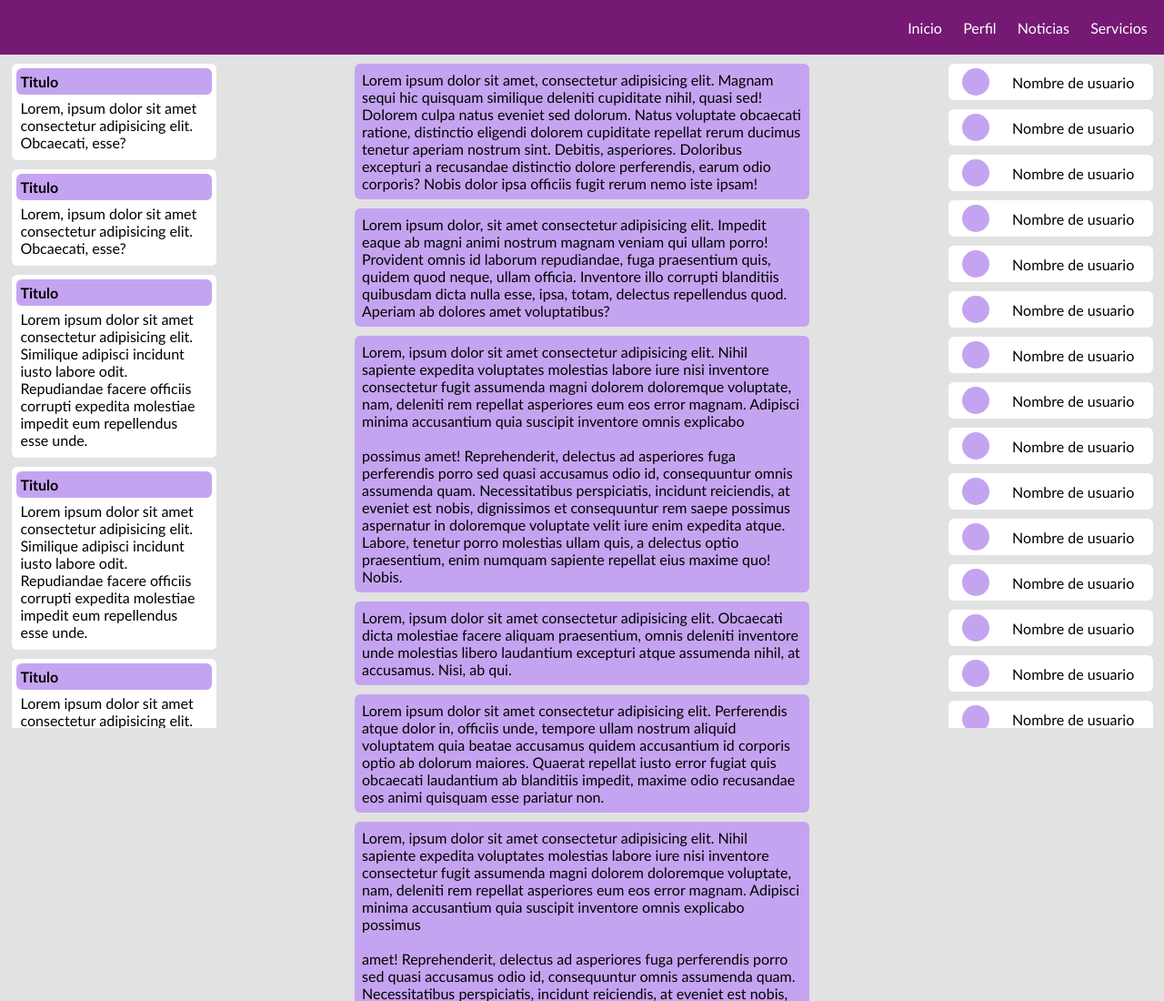
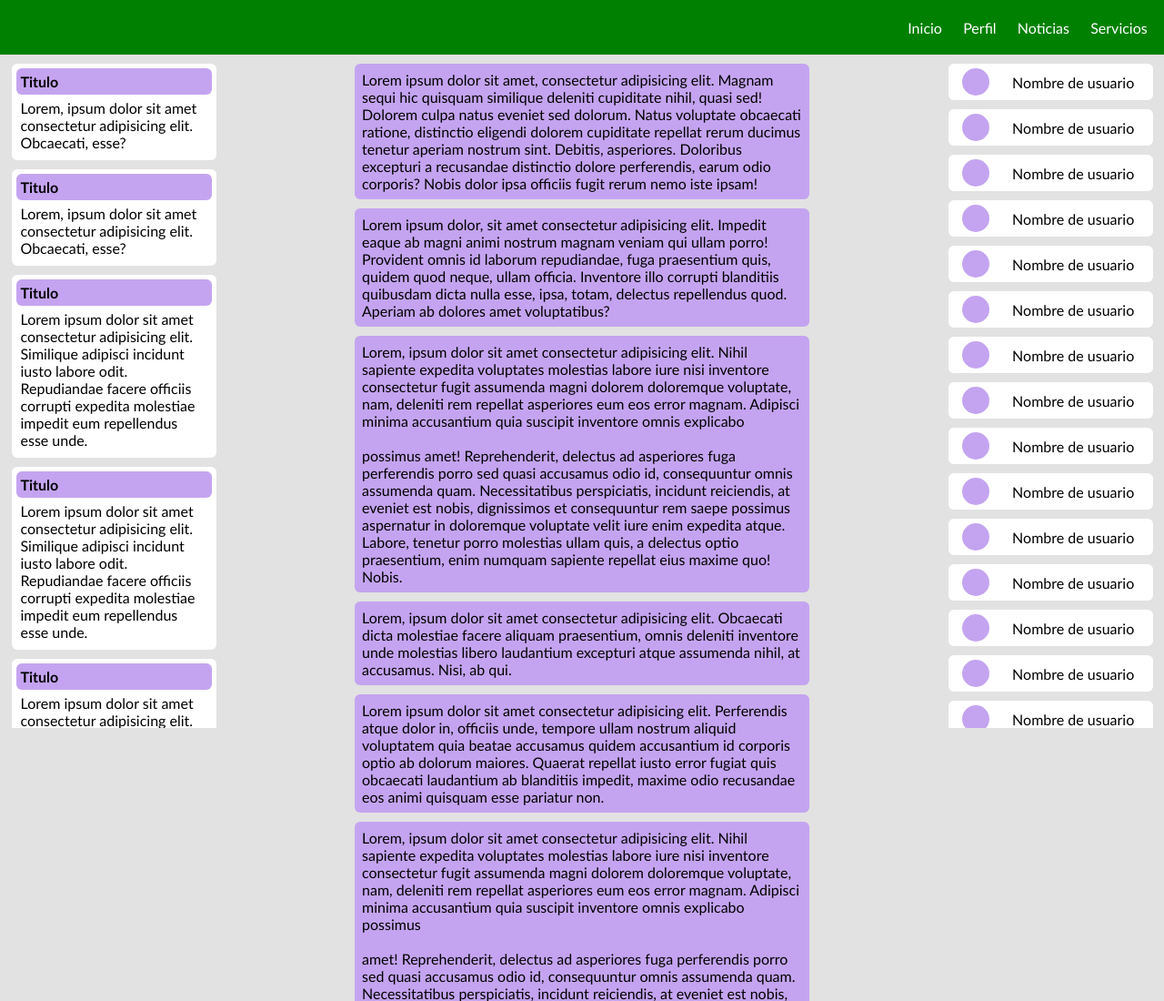
Before and after one commit to EliasYoc/practicando-git, a plain HTML site: page index.html in a window 1280 px wide. Shown: the top 1100 px of the page at 91% size. Drawn offline with Linux system fonts and the light colour scheme.

Commit message:
header green rama 1

```diff
--- a/estilos.css
+++ b/estilos.css
@@ -11,7 +11,7 @@
 header {
   position: sticky;
   top: 0;
-  background-color: var(--bg-principal);
+  background-color: green;
   height: 60px;
   display: flex;
   flex-direction: row-reverse;
```
